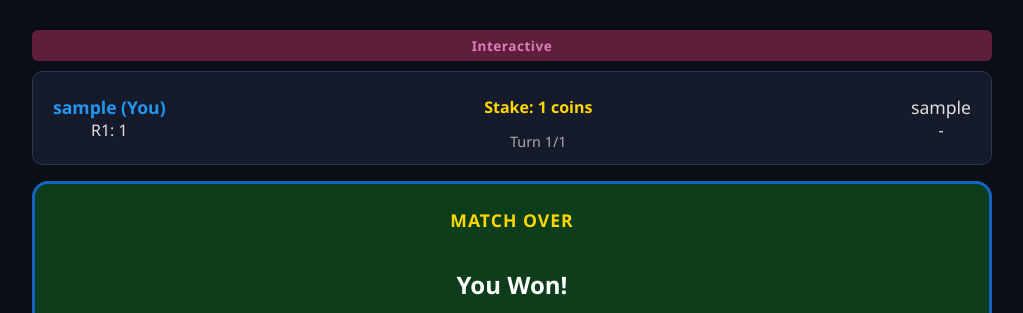
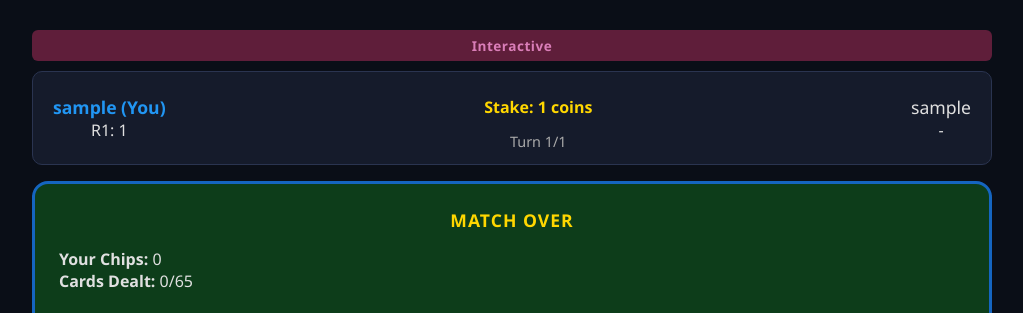
Before and after one commit to iamearht/FlaskWebHub, a Flask app: page /game/play/1 in a window 1280 px wide. Shown: the part 60-373 px from the top of the page, without its empty margins (128-1151 px from the left). Run offline with Flask 3, Linux system fonts and the light colour scheme; a user stored in the database is signed in; tables that the repository leaves empty hold one stand-in row (values such as "Sample post").

Commit message:
Update game.html

```diff
--- a/templates/game.html
+++ b/templates/game.html
@@ -23,7 +23,25 @@
     </div>
 
     <div class="game-board" id="game-board">
+
+
+
+
+
         <div id="phase-display" class="phase-display"></div>
+
+        <div class="game-stats-bar">
+            <div class="stats-item">
+                <strong>Your Chips:</strong>
+                <span id="global-chips-display">0</span>
+            </div>
+            <div class="stats-item">
+                <strong>Cards Dealt:</strong>
+                <span id="cut-progress-display">0/65</span>
+            </div>
+        </div>
+
+
 
         <div id="card-draw-area" class="game-area" style="display:none">
             <h2>Card Draw</h2>
@@ -294,6 +312,18 @@ function renderState(s) {
     currentState = s;
     hideAll();
 
+    // ---- ALWAYS UPDATE GLOBAL STATS ----
+    if (s.chips !== undefined) {
+        document.getElementById('global-chips-display').textContent = s.chips;
+    }
+
+    if (s.cards_dealt !== undefined && s.cut_card_position !== undefined) {
+        document.getElementById('cut-progress-display').textContent =
+            s.cards_dealt + '/' + s.cut_card_position;
+    }
+
+    // rest of renderState continues...
+
     // Ensure joker UI never stays visible after phase change
     if (s.phase !== 'JOKER_CHOICE') {
         document.getElementById('joker-choice-area').style.display = 'none';
@@ -546,7 +576,7 @@ function showChoice(s) {
 
 function showBetting(s) {
     document.getElementById('betting-area').style.display = 'block';
-    document.getElementById('chips-display').textContent = 'Chips: ' + s.chips;
+    document.getElementById('chips-display').textContent = s.chips;
     document.getElementById('bet1').max = s.chips;
 }
 
```
